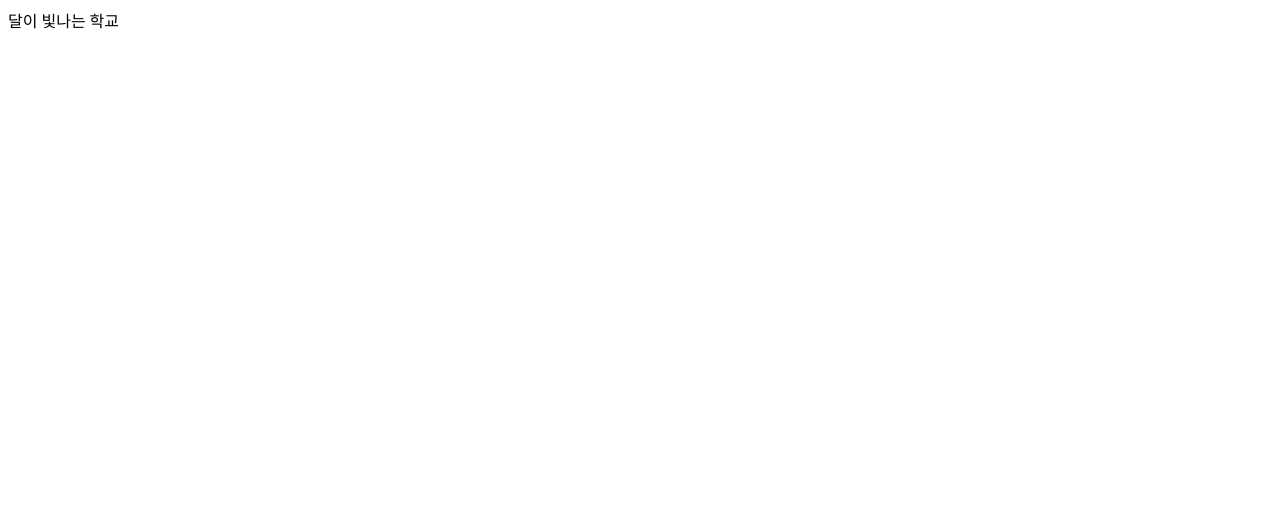
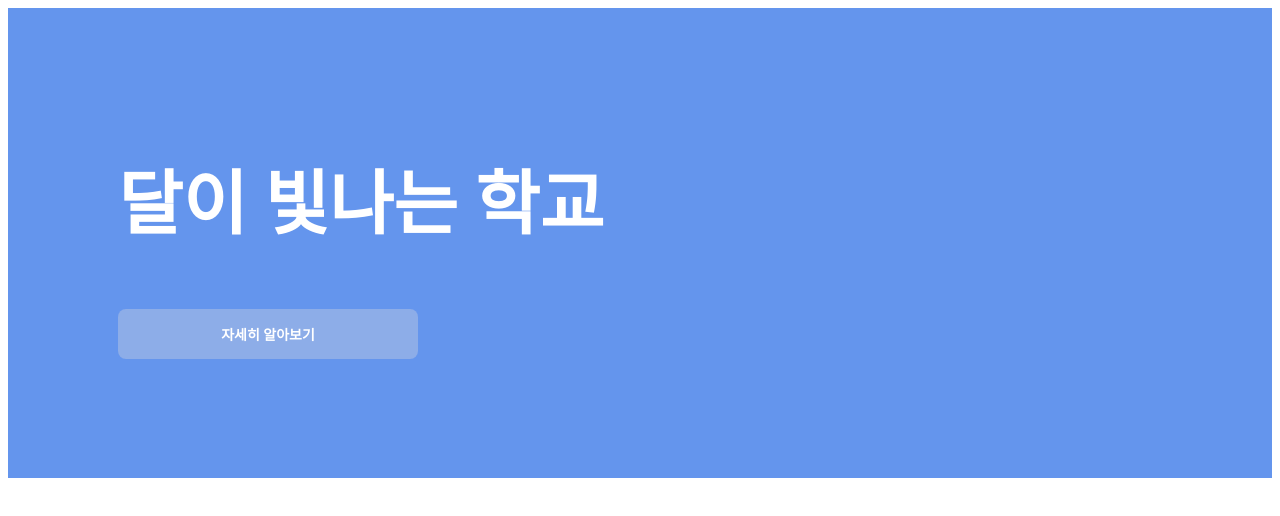
Before and after one commit to Junis532/moon-school, a plain HTML site: page index.html in a window 1280 px wide. Drawn offline with Linux system fonts and the light colour scheme.

Commit message:
Update index.html

```diff
--- a/index.html
+++ b/index.html
@@ -4,9 +4,62 @@
     <meta charset="UTF-8">
     <meta http-equiv="X-UA-Compatible" content="IE=edge">
     <meta name="viewport" content="width=device-width, initial-scale=1.0">
-    <title>Document</title>
+    <title>달이 빛나는 학교 공식 홈페이지</title>
+    <style>
+        .background {
+            background-color: white;
+        }
+
+        .maintop {
+            background-color: cornflowerblue;
+            height: 450px;
+            border: 10px solid cornflowerblue;
+        }
+        .maintopTitle {
+            margin-left: 100px;
+            margin-top: 130px;
+            font-size: 70px;
+            font-family: "굴림";
+            font-weight: bold;
+            color: white;
+        }
+        .wrap > a {
+            width: 300px;
+            height: 50px;
+            margin-left: 100px;
+            margin-top: 60px;
+            background-color: rgba(224, 222, 222, 0.324);
+            border-radius: 8px;
+            font-size: 14px;
+            font-weight: bold;
+            color: white;
+
+            display: flex;
+            flex-direction: column;
+            justify-content: center;
+            align-items: center;
+
+            text-decoration: none;
+
+        }
+        .wrap >a:hover {
+            background-color: #6a19197c;
+        }
+
+    </style>
 </head>
-<body>
-    달이 빛나는 학교
+<body class="background">
+    <div class="maintop">
+        <div class="maintopTitle">
+            달이 빛나는 학교
+        </div>
+        <div class="wrap">
+            <a target="_blank" href="index2.html">자세히 알아보기</a>
+        </div>
+    </div>
+
+
+
 </body>
+
 </html>
```
